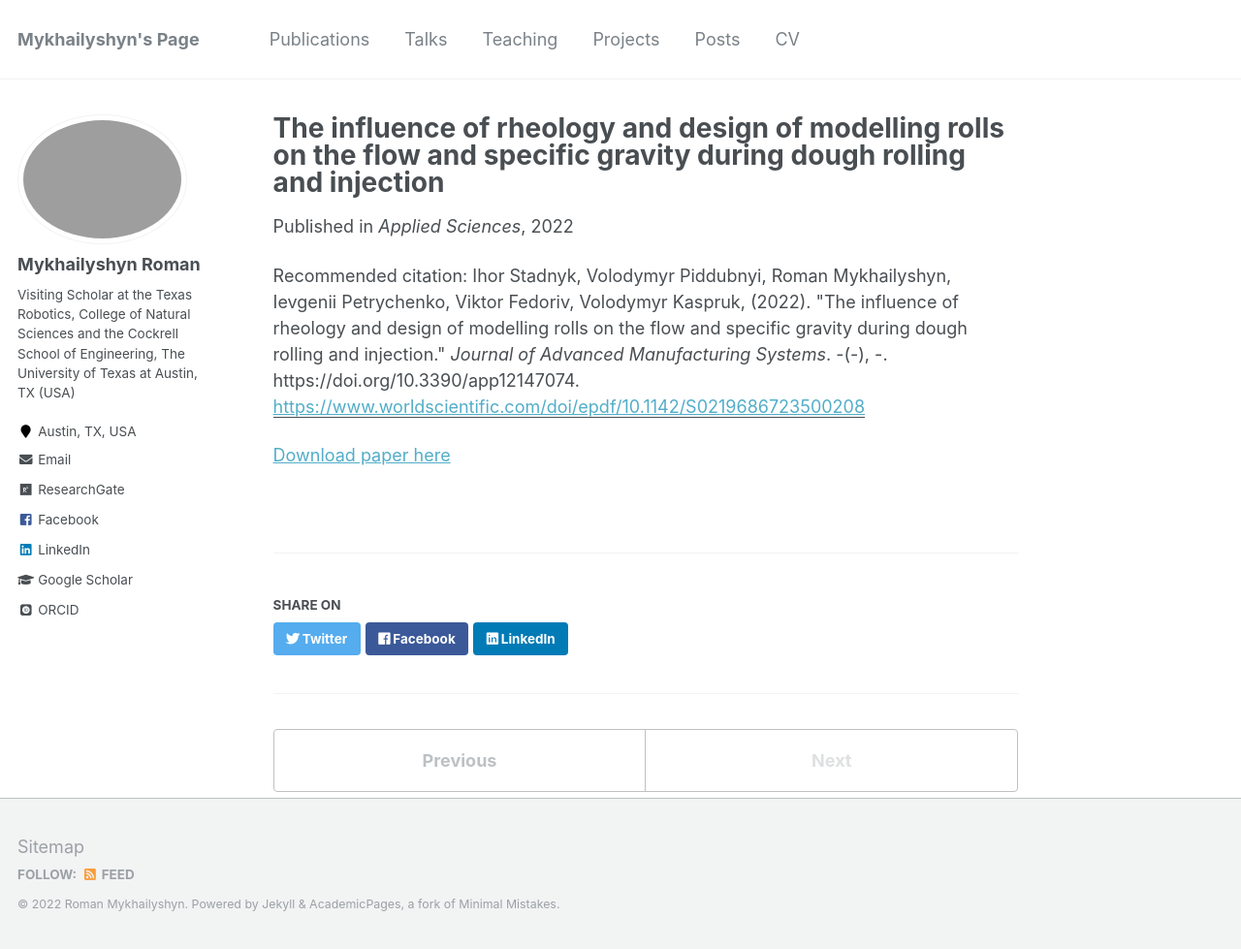
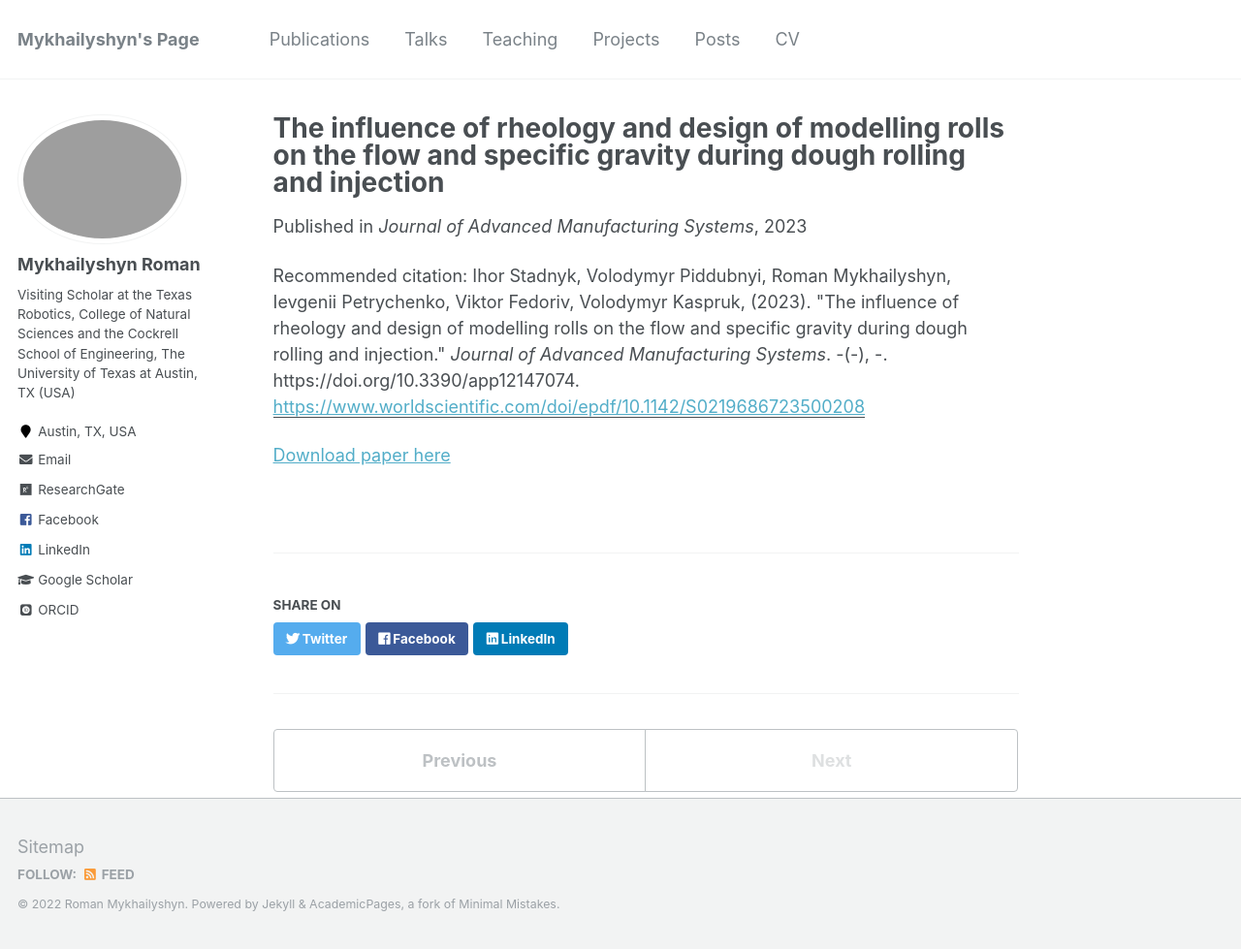
Before and after one commit to RomanMykhailyshyn/RomanMykhailyshyn.github.io, a Jekyll site: the page built from _publications/2022-The influence of rheology and design of modelling rolls on the flow and specific gravity during dough rolling and injection.md, in a window 1280 px wide and 979 px high. Shown: the whole window at 97% size. Built offline with Jekyll 4.4.1, drawn with Linux system fonts in a browser that asks for light colours; some web fonts are replaced.

Commit message:
Update 2022-The influence of rheology and design of modelling rolls on the flow and specific gravity during dough rolling and injection.md

```diff
--- a/_publications/2022-The influence of rheology and design of modelling rolls on the flow and specific gravity during dough rolling and injection.md
+++ b/_publications/2022-The influence of rheology and design of modelling rolls on the flow and specific gravity during dough rolling and injection.md
@@ -3,9 +3,9 @@ title: "The influence of rheology and design of modelling rolls on the flow and
 collection: publications
 permalink: /publication/2022-The influence of rheology and design of modelling rolls on the flow and specific gravity during dough rolling and injection
 excerpt: ''
-date: 2022-08-01
-venue: 'Applied Sciences'
+date: 2023-05-01
+venue: 'Journal of Advanced Manufacturing Systems'
 paperurl: 'https://www.worldscientific.com/doi/epdf/10.1142/S0219686723500208'
-citation: 'Ihor Stadnyk, Volodymyr Piddubnyi, Roman Mykhailyshyn, Ievgenii Petrychenko, Viktor Fedoriv, Volodymyr Kaspruk, (2022). &quot;The influence of rheology and design of modelling rolls on the flow and specific gravity during dough rolling and injection.&quot; <i>Journal of Advanced Manufacturing Systems</i>. -(-), -. https://doi.org/10.3390/app12147074.'
+citation: 'Ihor Stadnyk, Volodymyr Piddubnyi, Roman Mykhailyshyn, Ievgenii Petrychenko, Viktor Fedoriv, Volodymyr Kaspruk, (2023). &quot;The influence of rheology and design of modelling rolls on the flow and specific gravity during dough rolling and injection.&quot; <i>Journal of Advanced Manufacturing Systems</i>. -(-), -. https://doi.org/10.3390/app12147074.'
 ---
 [Download paper here](https://www.worldscientific.com/doi/epdf/10.1142/S0219686723500208)
```
